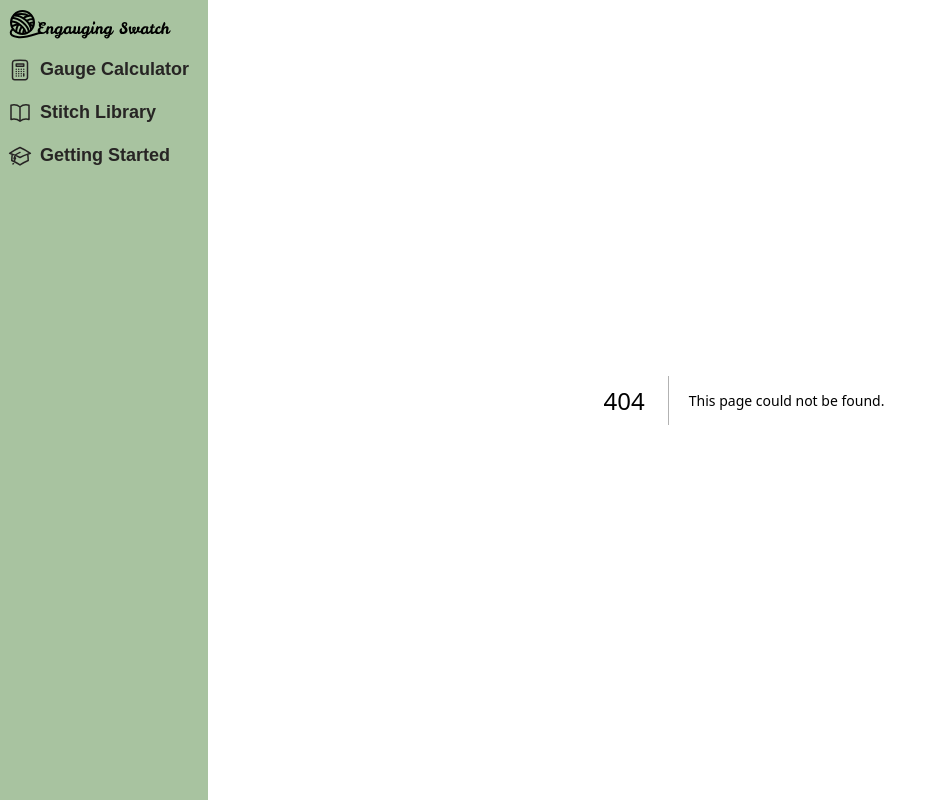
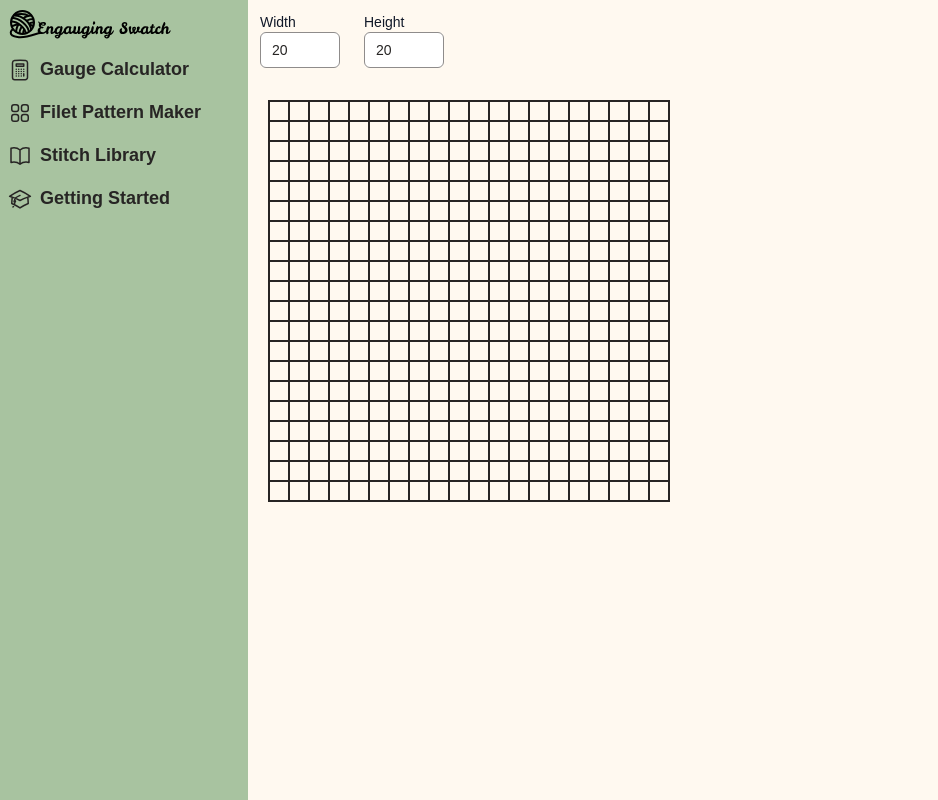
Before and after one commit to jmy-kellogg/engauging-swatch, a Next.js app: page /filet in a window 1280 px wide. Before the commit this address had no page. Shown: the whole page, without its empty margins (0-938 px from the left). Built offline with nearby package versions, Linux system fonts and the light colour scheme.

Commit message:
add filet crochet maker

```diff
--- a/src/app/calculator/page.tsx
+++ b/src/app/calculator/page.tsx
@@ -5,7 +5,7 @@ import { RoundType } from "./component/modal";
 
 type Unit = "inch" | "cm";
 
-export default function Artworks() {
+export default function Calculator() {
   const [unit, setUnit] = useState<Unit>("inch");
   const [stitchRound, setStichRound] = useState<RoundType>("nearest");
   const [rowRound, setRowRound] = useState<RoundType>("nearest");
--- a/src/app/components/sideMenu.tsx
+++ b/src/app/components/sideMenu.tsx
@@ -70,6 +70,27 @@ export default function SideMenu() {
         {menuHover && <h3 className="font-bold w-40">Gauge Calculator</h3>}
       </Link>
       <Link
+        href="/filet"
+        className="flex m-2 items-center gap-2 hover:underline hover:underline-offset-4"
+      >
+        <svg
+          xmlns="http://www.w3.org/2000/svg"
+          fill="none"
+          viewBox="0 0 24 24"
+          strokeWidth={1.5}
+          stroke="currentColor"
+          className="size-6"
+        >
+          <path
+            strokeLinecap="round"
+            strokeLinejoin="round"
+            d="M3.75 6A2.25 2.25 0 0 1 6 3.75h2.25A2.25 2.25 0 0 1 10.5 6v2.25a2.25 2.25 0 0 1-2.25 2.25H6a2.25 2.25 0 0 1-2.25-2.25V6ZM3.75 15.75A2.25 2.25 0 0 1 6 13.5h2.25a2.25 2.25 0 0 1 2.25 2.25V18a2.25 2.25 0 0 1-2.25 2.25H6A2.25 2.25 0 0 1 3.75 18v-2.25ZM13.5 6a2.25 2.25 0 0 1 2.25-2.25H18A2.25 2.25 0 0 1 20.25 6v2.25A2.25 2.25 0 0 1 18 10.5h-2.25a2.25 2.25 0 0 1-2.25-2.25V6ZM13.5 15.75a2.25 2.25 0 0 1 2.25-2.25H18a2.25 2.25 0 0 1 2.25 2.25V18A2.25 2.25 0 0 1 18 20.25h-2.25A2.25 2.25 0 0 1 13.5 18v-2.25Z"
+          />
+        </svg>
+
+        {menuHover && <h3 className="font-bold w-50">Filet Pattern Maker</h3>}
+      </Link>
+      <Link
         href="/stitches"
         className="flex m-2 items-center gap-2 hover:underline hover:underline-offset-4"
       >
--- /dev/null
+++ b/src/app/filet/page.tsx
@@ -0,0 +1,57 @@
+"use client";
+import { useState } from "react";
+
+export default function Filet() {
+  const [rows, setRows] = useState<number>(20);
+  const [columns, setColumns] = useState<number>(20);
+
+  const arrayFromNum = (num: number) => {
+    return Array.from({ length: num }, (v, i) => i);
+  };
+
+  return (
+    <>
+      <div className="flex">
+        <div className="flex flex-col m-3 w-20">
+          <label
+            htmlFor="width"
+            className="text-sm font-medium text-gray-900 dark:text-espresso-100"
+          >
+            Width
+          </label>
+          <input
+            name="width"
+            type="number"
+            value={columns}
+            onChange={(e) => setColumns(parseInt(e.target.value))}
+            className="rounded-md bg-white px-3 py-1.5 text-base outline-1 -outline-offset-1 outline-espresso-300 placeholder:text-gray-400 focus:outline-2 focus:-outline-offset-2 focus:outline-sky-500 sm:text-sm/6 dark:text-espresso-100 dark:bg-espresso"
+          />
+        </div>
+        <div className="flex flex-col m-3 w-20">
+          <label
+            htmlFor="height"
+            className="text-sm font-medium text-gray-900 dark:text-espresso-100"
+          >
+            Height
+          </label>
+          <input
+            name="height"
+            type="number"
+            value={rows}
+            onChange={(e) => setRows(parseInt(e.target.value))}
+            className="rounded-md bg-white px-3 py-1.5 text-base outline-1 -outline-offset-1 outline-espresso-300 placeholder:text-gray-400 focus:outline-2 focus:-outline-offset-2 focus:outline-sky-500 sm:text-sm/6 dark:text-espresso-100 dark:bg-espresso"
+          />
+        </div>
+      </div>
+      <div className="border m-5 w-max">
+        {arrayFromNum(rows).map((r) => (
+          <div key={`row-${r}`} className="flex">
+            {arrayFromNum(columns).map((c) => (
+              <div key={`cell-${r}-${c}`} className="w-5 h-5 border"></div>
+            ))}
+          </div>
+        ))}
+      </div>
+    </>
+  );
+}
```
